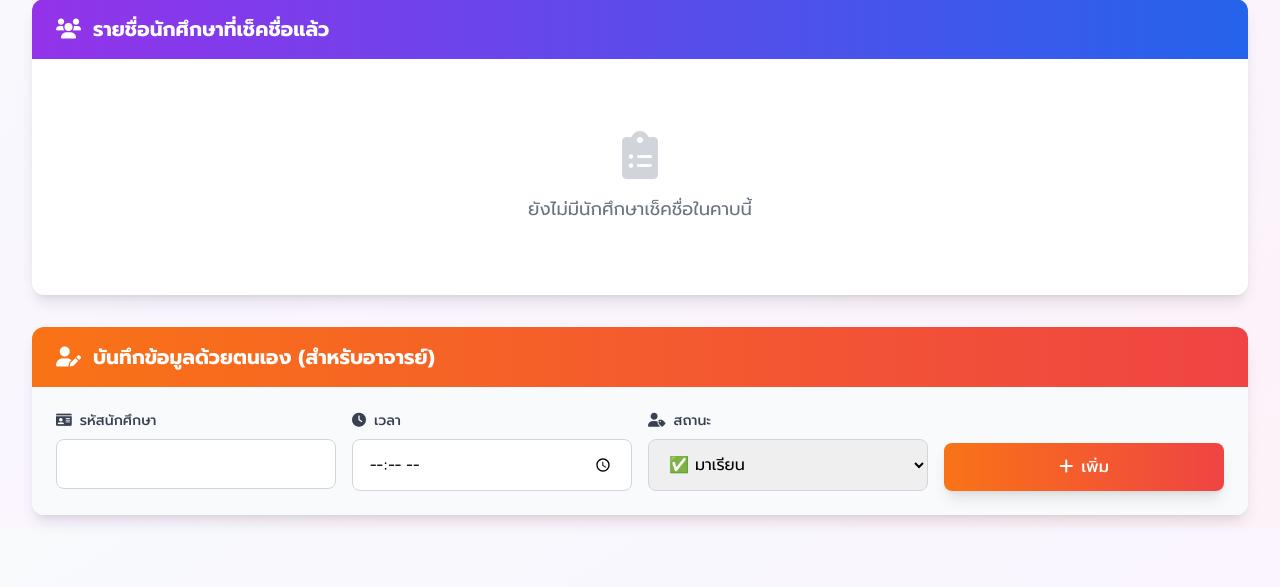
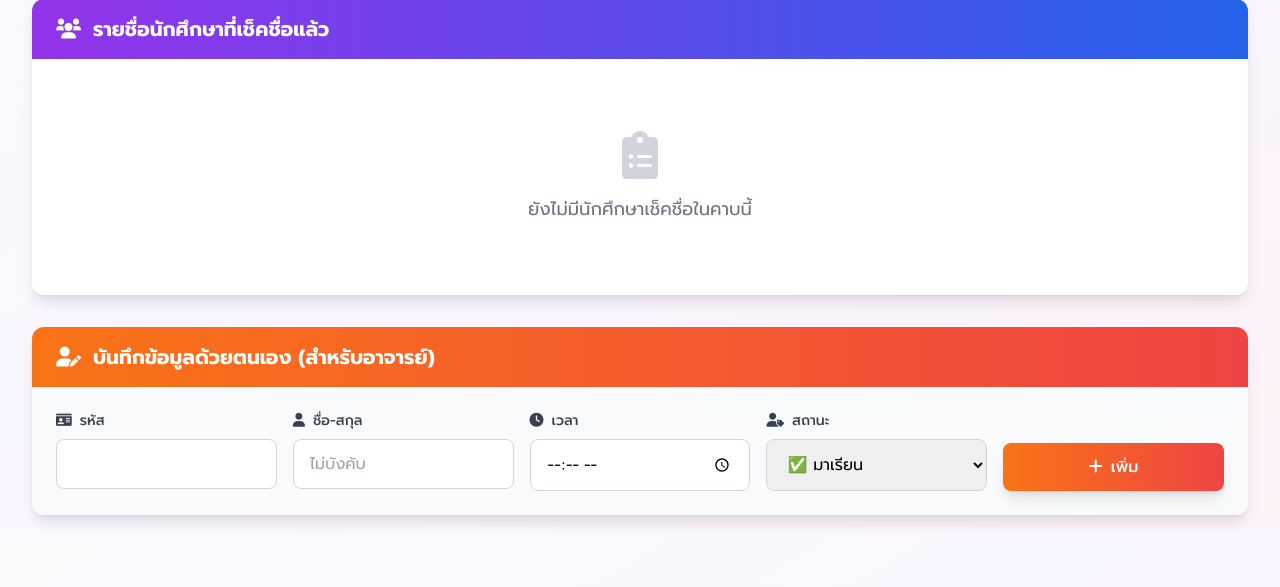
Before and after one commit to Hee1453/smart-attendance, a Flask app: page /attendance_records in a window 1280 px wide. Shown: the part 273-860 px from the top of the page. Run offline with Flask 3, Linux system fonts and the light colour scheme; some libraries are stand-ins or nearby versions.

Commit message:
Add files via upload

```diff
--- a/app.py
+++ b/app.py
@@ -505,9 +505,6 @@ def stop_class():
         return jsonify({"status": "success", "message": "ปิดคลาสเรียบร้อย"})
     return jsonify({"status": "error", "message": "ไม่มีคลาสที่เปิดอยู่"})
 
-# ==========================================
-# สังเกตว่า @app.route ตัวนี้ต้องอยู่ชิดซ้ายสุดครับ
-# ==========================================
 @app.route('/api/manual_checkin', methods=['POST'])
 def manual_checkin():
     if not current_session['is_active']:
@@ -515,6 +512,7 @@ def manual_checkin():
 
     data = request.json
     student_id = data.get('id')
+    req_name = data.get('name', '').strip() # [รับชื่อมาด้วย]
     time_str = data.get('time')
     dist_str = data.get('dist', 'Manual')
     req_status = data.get('status', 'present')
@@ -527,12 +525,19 @@ def manual_checkin():
     cursor.execute('SELECT name, picture FROM attendance WHERE student_id = %s LIMIT 1', (student_id,))
     student_info = cursor.fetchone()
 
-    name = student_info['name'] if student_info and student_info['name'] else 'เพิ่มโดยอาจารย์'
+    # [ระบบตรวจสอบชื่อ]
+    if req_name:
+        final_name = req_name # 1. ถ้าอาจารย์พิมพ์ชื่อมา ให้ใช้ชื่อที่พิมพ์
+    elif student_info and student_info['name']:
+        final_name = student_info['name'] # 2. ถ้าไม่ได้พิมพ์ แต่เคยมีประวัติ ให้ใช้ประวัติเก่า
+    else:
+        final_name = 'ไม่ระบุชื่อ' # 3. ถ้าไม่มีทั้งคู่ ให้ขึ้นว่า ไม่ระบุชื่อ
+
     picture = student_info['picture'] if student_info and student_info['picture'] else ''
 
     student_record = {
         "id": student_id, "time": time_str, "dist": dist_str,
-        "name": name, "picture": picture, "status": req_status,
+        "name": final_name, "picture": picture, "status": req_status,
         "ip": "Manual", "ua": "Manual"
     }
     current_session['attendees'].append(student_record)
@@ -543,7 +548,7 @@ def manual_checkin():
             VALUES (%s, %s, %s, %s, %s, %s, %s, %s, %s, %s)
         ''', (
             current_session['db_id'], student_id, time_str, dist_str,
-            '', name, picture, req_status, 'Manual', 'Manual'
+            '', final_name, picture, req_status, 'Manual', 'Manual'
         ))
         conn.commit()
 
--- a/templates/attendance_records.html
+++ b/templates/attendance_records.html
@@ -189,13 +189,21 @@
             </div>
             <div class="p-6 bg-gray-50">
                 <form id="manual-checkin-form" class="space-y-6">
-                    <div class="grid grid-cols-1 md:grid-cols-4 gap-4">
+                    <div class="grid grid-cols-1 md:grid-cols-5 gap-4">
                         <div>
                             <label for="manual_student_id" class="block text-sm font-medium text-gray-700 mb-2">
-                                <i class="fas fa-id-card mr-2"></i>รหัสนักศึกษา
+                                <i class="fas fa-id-card mr-2"></i>รหัส
                             </label>
                             <input type="text" id="manual_student_id" class="w-full px-4 py-3 border border-gray-300 rounded-lg focus:ring-2 focus:ring-purple-500" required>
                         </div>
+
+                        <div>
+                            <label for="manual_name" class="block text-sm font-medium text-gray-700 mb-2">
+                                <i class="fas fa-user mr-2"></i>ชื่อ-สกุล
+                            </label>
+                            <input type="text" id="manual_name" class="w-full px-4 py-3 border border-gray-300 rounded-lg focus:ring-2 focus:ring-purple-500" placeholder="ไม่บังคับ">
+                        </div>
+
                         <div>
                             <label for="manual_time" class="block text-sm font-medium text-gray-700 mb-2">
                                 <i class="fas fa-clock mr-2"></i>เวลา
@@ -243,6 +251,7 @@ document.getElementById('manual-checkin-form')?.addEventListener('submit', funct
         headers: {'Content-Type': 'application/json'},
         body: JSON.stringify({
             id: studentId,
+            name: studentName,
             time: time,
             dist: 'Manual',
             status: status
```
